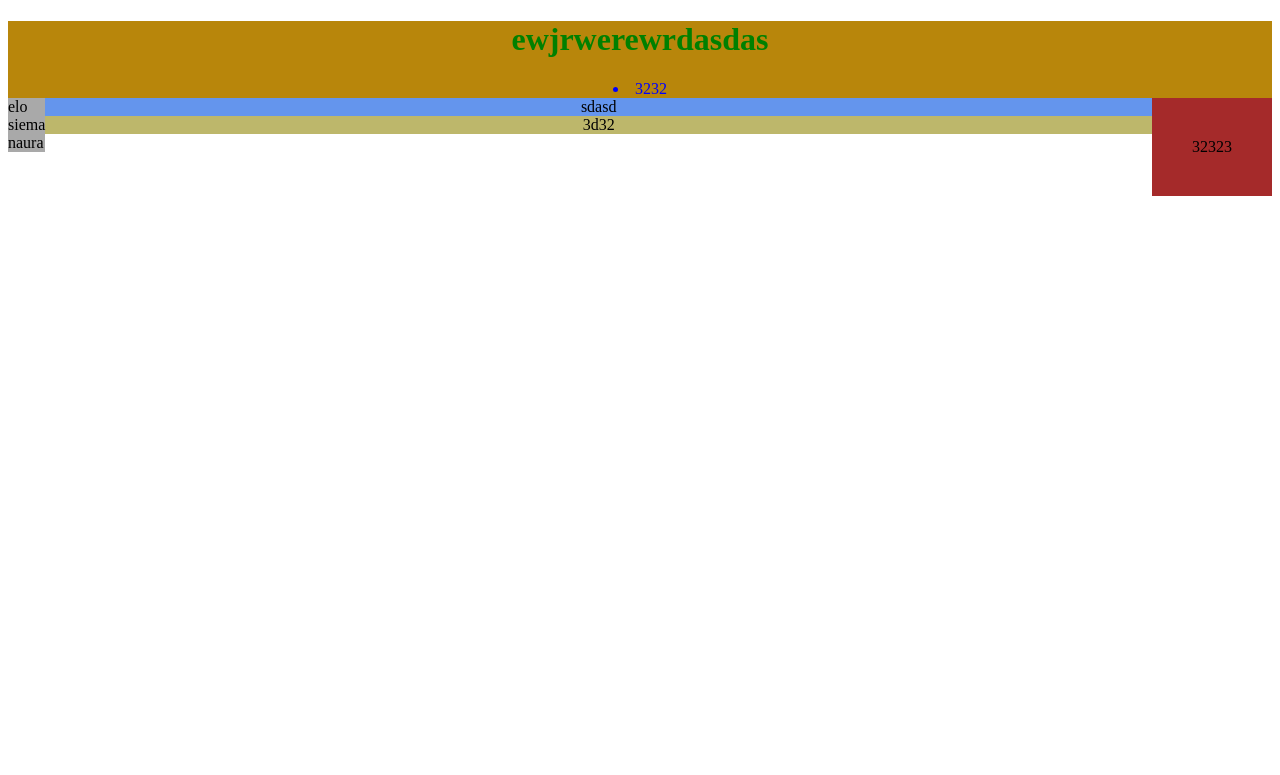
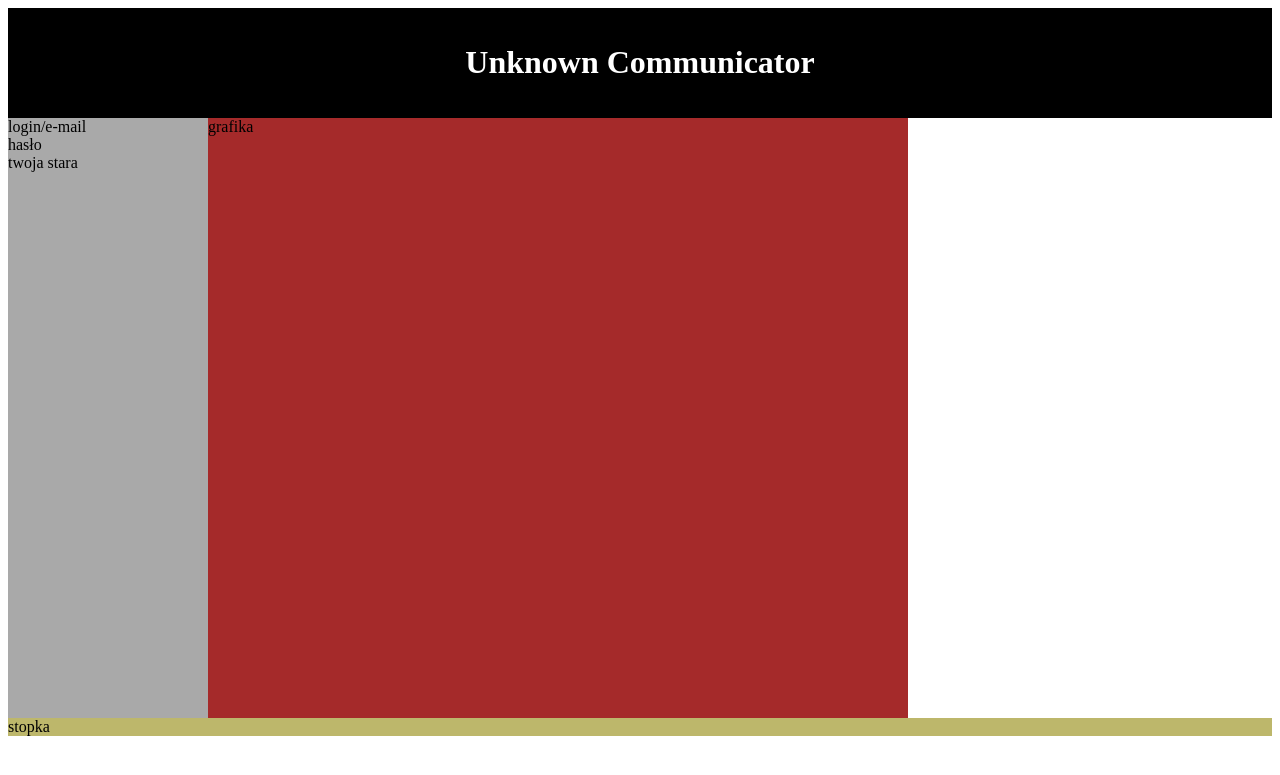
Before and after one commit to RNG-Players/UnknownCommunicator, a PHP site: page / in a window 1280 px wide. Shown: the top 775 px of the page. Run offline with PHP 8.4, Linux system fonts and the light colour scheme.

Commit message:
no siema

```diff
--- a/css/styl.css
+++ b/css/styl.css
@@ -1,30 +1,33 @@
-#flex{
+#flex
+{
 color:blue;
 text-align:center;
 background-color:darkgoldenrod;
 }
-.XD{
-color:green;
-}
-#lewo{
+#logging
+{
    text-align:left;
    float:left;
    background-color:darkgray;
+   width: 200px;
+   height: 600px;
 }
-#prawo{
-
-    float:right;
+#grafic
+{
+    float:left;
     background-color:brown;
-    padding:40px;
+    height: 600px;
+    width: 700px;
 }
-#srodek{
-text-align: center;
-background-color: cornflowerblue;
-text-align: center;
-
-}
-#dol{
-    display:both;
-    text-align:center;
+#footer
+{
+    clear: both;
     background-color: darkkhaki;
 }
+#logo
+{
+    text-align: center;
+    padding: 15px;
+    background-color: black;
+    color: white;
+}
--- a/index.html
+++ b/index.html
@@ -1,5 +1,5 @@
 <!DOCTYPE html>
-<html lang="en">
+<html lang="pl">
 
 <head>
     <meta charset="UTF-8">
@@ -10,24 +10,21 @@
 </head>
 
 <body>
-    <div id="flex">
-        <h1 class="XD">ewjrwerewrdasdas</h1>
-        <li>3232</li>
+    <div id="logo">
+        <h1>Unknown Communicator</h1>
     </div>
-    <div id="lewo">
-        elo<br />
-        siema<br />
-        naura<br />
+    <div id="logging">
+        login/e-mail<br/>
+        hasło<br/>
+        twoja stara<br/>
+    </div>
+    <div id="grafic">
+        grafika
     </div>
 
-
-
-
-    <div id="prawo">32323</div>
-
-
-    <div id="srodek">sdasd</div>
-    <div id="dol">3d32</div>
+    <div id="footer">
+        stopka
+    </div>
 
 </body>
 
```
